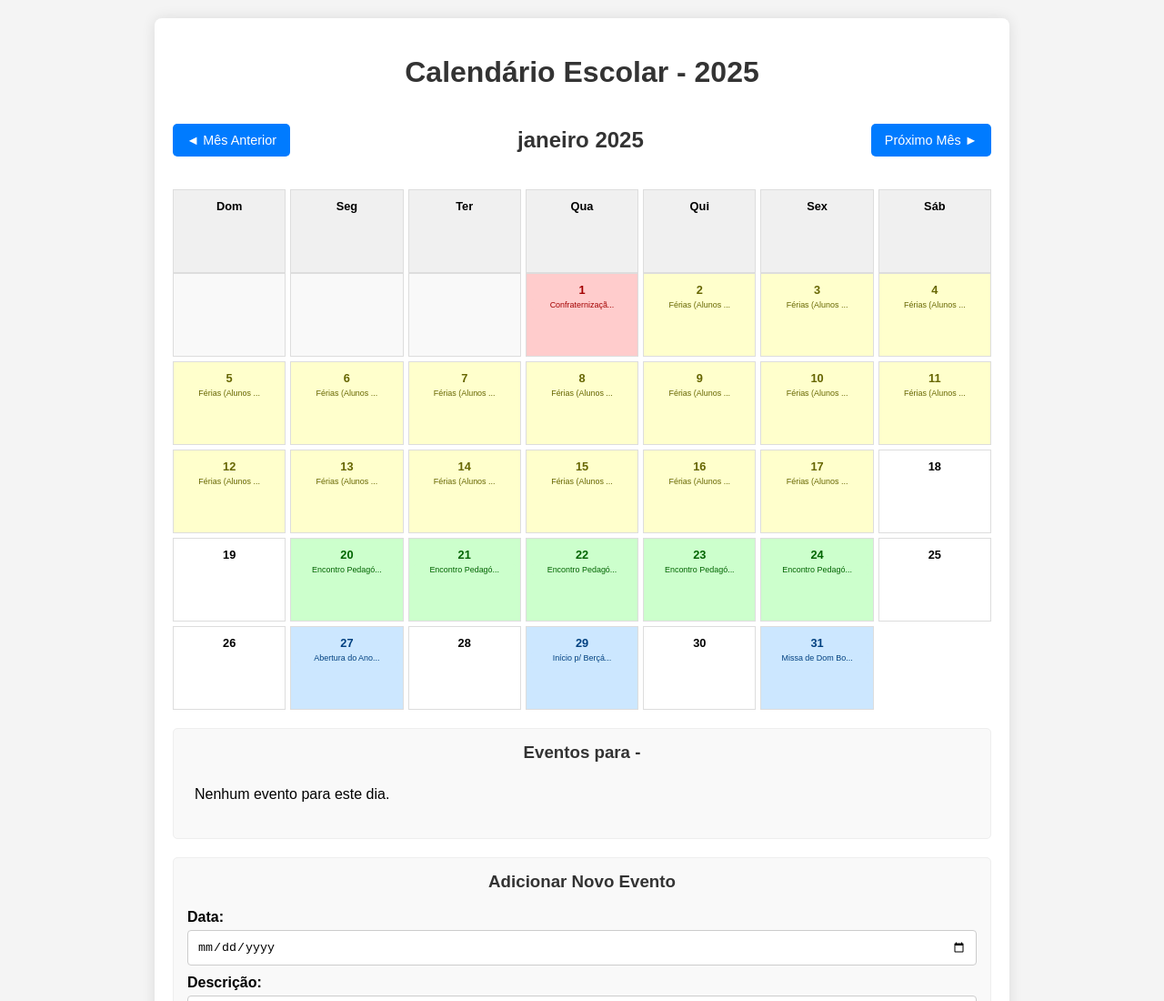
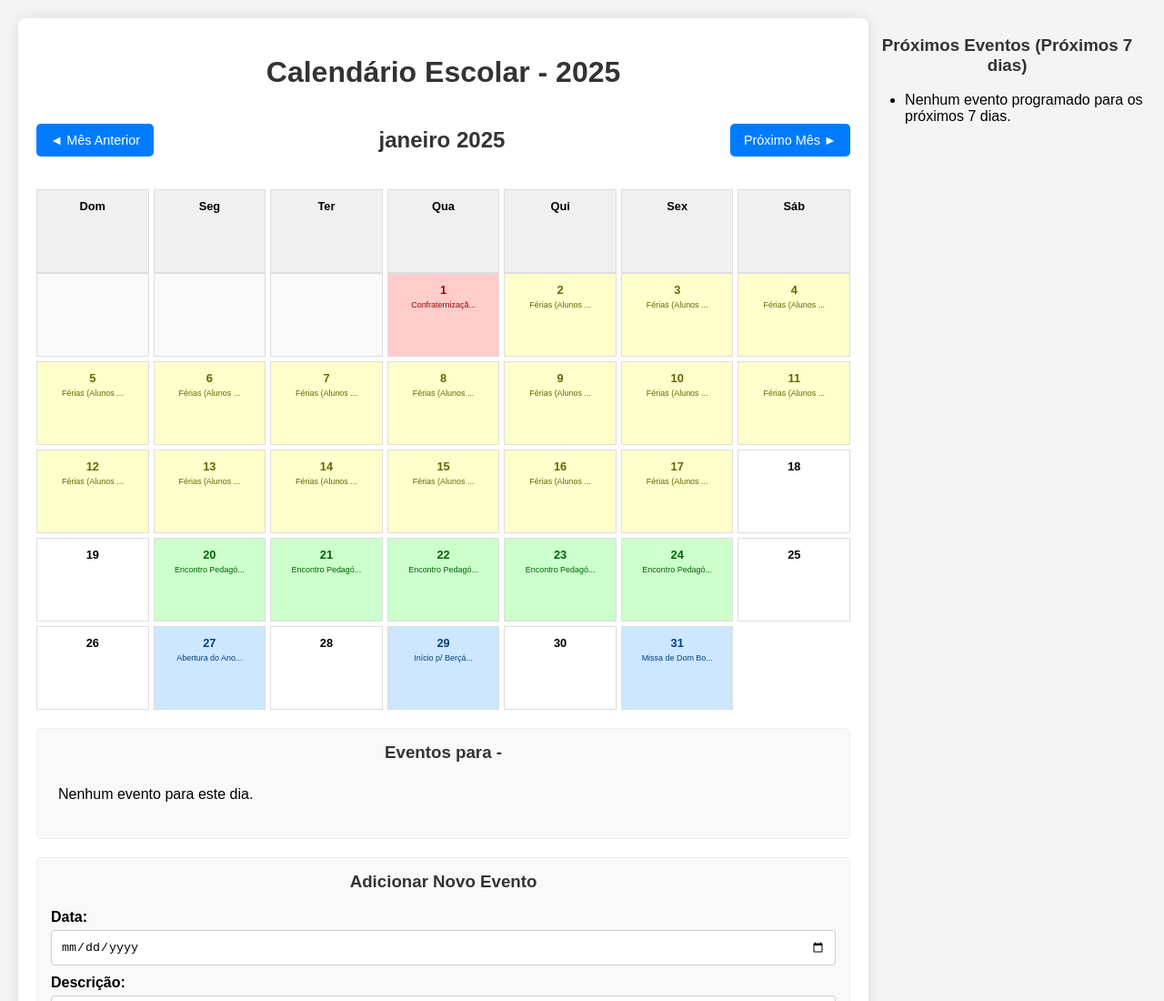
Before and after one commit to lukysmateus/calendario-escolar, a plain HTML site: page index.html in a window 1280 px wide. Shown: the top 1100 px of the page at 91% size. Drawn offline with Linux system fonts and the light colour scheme.

Commit message:
index.html

```diff
--- a/index.html
+++ b/index.html
@@ -52,7 +52,19 @@
             <button id="addEventButton">Adicionar Evento</button>
         </div>
     </div>
+        <!-- ... (código anterior do add-event-section) ... -->
+
+        <div class="upcoming-events-section">
+            <h3>Próximos Eventos (Próximos 7 dias)</h3>
+            <ul id="upcomingEventList">
+                <li>Nenhum evento programado para os próximos 7 dias.</li>
+            </ul>
+        </div>
+    </div> <!-- Fim do .container -->
 
     <script src="script.js"></script>
 </body>
 </html>
+    <script src="script.js"></script>
+</body>
+</html>
```
